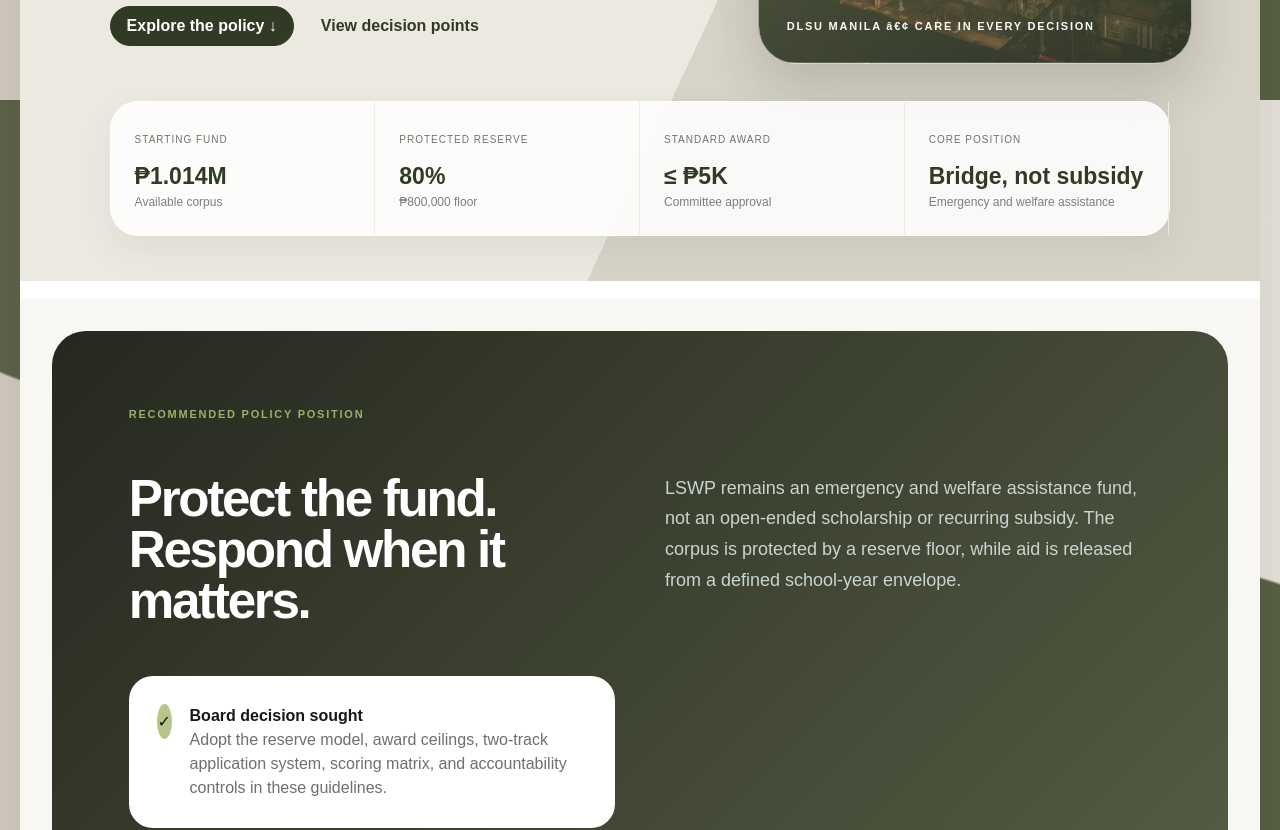
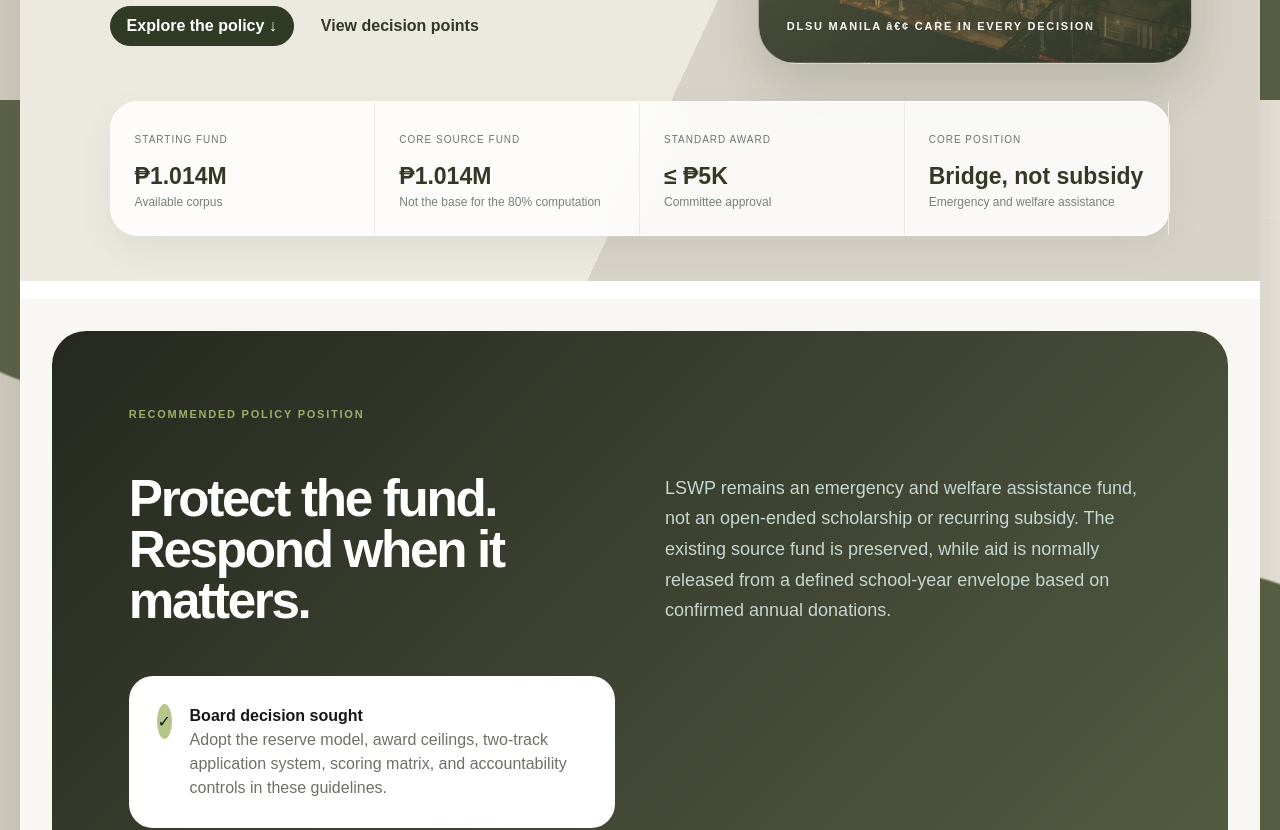
Before and after one commit to Jamiraqui/lswp-guidelines-presentation, a Next.js app: page / in a window 1280 px wide. Shown: the part 700-1530 px from the top of the page. Built offline with nearby package versions, Linux system fonts and the light colour scheme.

Commit message:
Add files via upload

```diff
--- a/app/page.tsx
+++ b/app/page.tsx
@@ -18,7 +18,7 @@ export default function Home() {
   const [donations, setDonations] = useState(100000);
   const [score, setScore] = useState({urgency:24, academic:16, gap:15, essential:12, proof:8, stewardship:4});
   const total = Object.values(score).reduce((a,b)=>a+b,0);
-  const envelope = Math.round(donations*.7 + (1014100-800000)*.1);
+  const envelope = Math.round(donations*.8);
   const q = query.toLowerCase();
   useEffect(()=>{ document.body.classList.toggle("presenting",present); return()=>document.body.classList.remove("presenting")},[present]);
   const jump = (id:string) => document.getElementById(id)?.scrollIntoView({behavior:"smooth"});
@@ -43,7 +43,7 @@ export default function Home() {
         <div className="hero-actions"><button className="primary" onClick={()=>jump("funding")}>Explore the policy <Icon name="↓"/></button><button className="ghost" onClick={()=>jump("decision")}>View decision points</button></div>
         <div className="hero-grid">
           <div><small>STARTING FUND</small><strong>₱1.014M</strong><p>Available corpus</p></div>
-          <div><small>PROTECTED RESERVE</small><strong>80%</strong><p>₱800,000 floor</p></div>
+          <div><small>CORE SOURCE FUND</small><strong>₱1.014M</strong><p>Not the base for the 80% computation</p></div>
           <div><small>STANDARD AWARD</small><strong>≤ ₱5K</strong><p>Committee approval</p></div>
           <div><small>CORE POSITION</small><strong>Bridge, not subsidy</strong><p>Emergency and welfare assistance</p></div>
         </div>
@@ -52,7 +52,7 @@ export default function Home() {
       <section className="statement" id="decision">
         <span className="section-no">RECOMMENDED POLICY POSITION</span>
         <h2>Protect the fund.<br/>Respond when it matters.</h2>
-        <p>LSWP remains an emergency and welfare assistance fund, not an open-ended scholarship or recurring subsidy. The corpus is protected by a reserve floor, while aid is released from a defined school-year envelope.</p>
+        <p>LSWP remains an emergency and welfare assistance fund, not an open-ended scholarship or recurring subsidy. The existing source fund is preserved, while aid is normally released from a defined school-year envelope based on confirmed annual donations.</p>
         <div className="decision-card"><Icon name="✓"/><div><b>Board decision sought</b><p>Adopt the reserve model, award ceilings, two-track application system, scoring matrix, and accountability controls in these guidelines.</p></div></div>
       </section>
 
@@ -84,9 +84,9 @@ export default function Home() {
 
       <section id="funding">
         <Title n="05" kicker="FUNDING MODEL" title="Spend from the envelope, not the corpus."/>
-        <div className="fund-grid"><div className="fund-visual"><div className="ring"><div><strong>80%</strong><span>protected</span></div></div><div className="legend"><p><i className="green"/>Reserve floor <b>₱800,000</b></p><p><i className="gold"/>Available above floor <b>₱214,100</b></p></div></div>
-        <div className="formula"><div><span>01</span><p><b>Donation split</b><br/>70% to current aid · 30% to reserve</p></div><div><span>02</span><p><b>Surplus draw</b><br/>Up to 10% of balance above the floor</p></div><div><span>03</span><p><b>Carryover</b><br/>Restore reserve first, then next year’s envelope</p></div><div><span>04</span><p><b>Emergency release</b><br/>Below-floor use needs unanimous endorsement and authorized approval</p></div></div></div>
-        <div className="calculator"><div><small>LIVE POLICY CALCULATOR</small><h3>Annual aid envelope</h3><label>Unrestricted annual donations <output>₱{donations.toLocaleString()}</output></label><input type="range" min="0" max="300000" step="10000" value={donations} onChange={e=>setDonations(+e.target.value)}/></div><div className="result"><span>Recommended starting envelope</span><strong>₱{envelope.toLocaleString()}</strong><p>70% donation share + 10% of corpus above the ₱800,000 floor</p><small>≈ {Math.floor(envelope/5000)} standard grants at ₱5,000</small></div></div>
+        <div className="fund-grid"><div className="fund-visual"><div className="ring"><div><strong>80%</strong><span>for current aid</span></div></div><div className="legend"><p><i className="green"/>Current-year aid budget <b>80% of annual unrestricted donations</b></p><p><i className="gold"/>Sustainability savings <b>20% of annual unrestricted donations</b></p></div></div>
+        <div className="formula"><div><span>01</span><p><b>Donation split</b><br/>80% to current aid · 20% to sustainability reserve</p></div><div><span>02</span><p><b>Source-fund protection</b><br/>Preserve the existing ₱1,014,100 as the core source fund</p></div><div><span>03</span><p><b>Carryover</b><br/>Save unused aid funds in the reserve or carry them into next year, subject to Committee and Finance review</p></div><div><span>04</span><p><b>Emergency release</b><br/>Source-fund use beyond the approved budget needs written justification, unanimous Committee endorsement, and authorized institutional or finance approval</p></div></div></div>
+        <div className="calculator"><div><small>LIVE POLICY CALCULATOR</small><h3>Annual aid envelope</h3><label>Unrestricted annual donations <output>₱{donations.toLocaleString()}</output></label><input type="range" min="0" max="300000" step="10000" value={donations} onChange={e=>setDonations(+e.target.value)}/></div><div className="result"><span>Recommended starting envelope</span><strong>₱{envelope.toLocaleString()}</strong><p>80% of confirmed unrestricted annual donations</p><small>≈ {Math.floor(envelope/5000)} standard grants at ₱5,000</small></div></div>
         <div className="award-table"><div className="thead"><span>AWARD TYPE</span><span>CEILING</span><span>APPROVAL STANDARD</span></div>{[
           ["Standard","Up to ₱5,000","Committee approval based on eligibility, urgency, and envelope."],
           ["Enhanced","₱5,001–₱15,000","Stronger documentation and written basis that standard aid is insufficient."],
```
